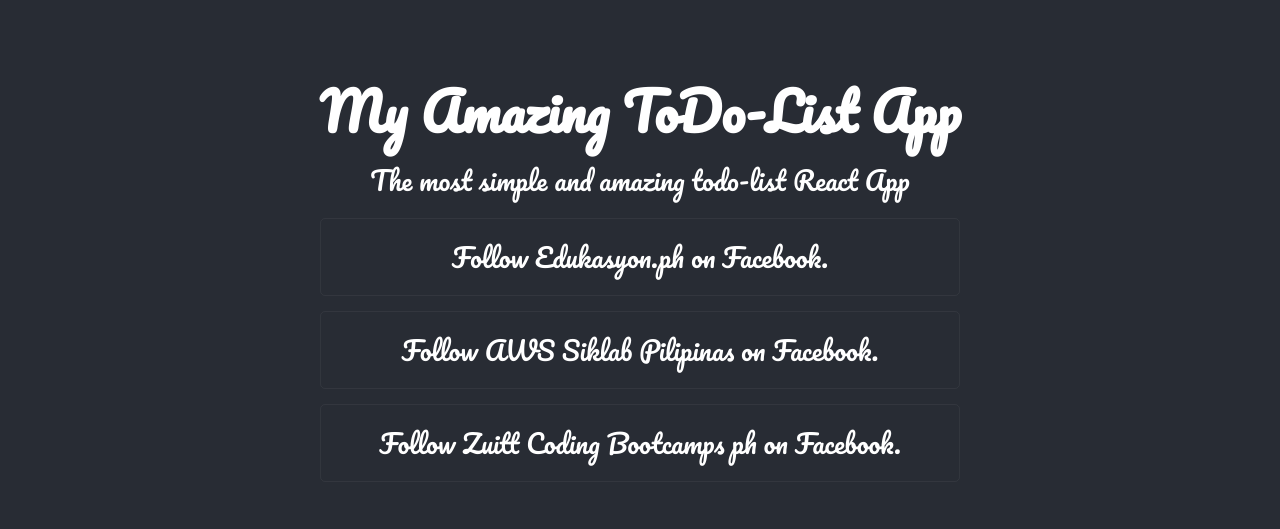
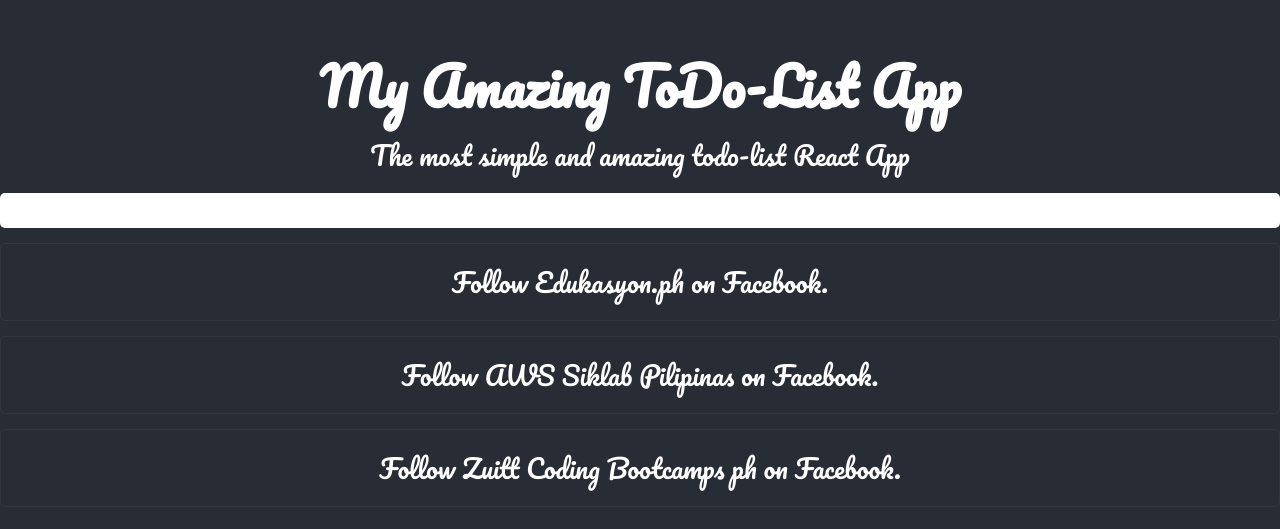
Before and after one commit to zelle018/FCB-React-AWS, a React app: page / in a window 1280 px wide. Shown: the part 119-648 px from the top of the page. Built offline with nearby package versions, Linux system fonts and the light colour scheme.

Commit message:
Create a container for task items

```diff
--- a/src/index.css
+++ b/src/index.css
@@ -27,7 +27,7 @@
 
 ul {
   list-style: none;
-  width: 50%;
+  width: 100%;
 }
 
 .tasks-item {
@@ -36,3 +36,11 @@
   padding: 15px;
   border-radius: 5px;
 }
+
+.task-input{
+	width: 100%;
+	padding: 10px;
+	border-radius: 5px;
+	margin-bottom: 15px;
+	border: none;
+}
--- a/src/index.js
+++ b/src/index.js
@@ -17,12 +17,15 @@
 		"Follow Zuitt Coding Bootcamps ph on Facebook."
 	];
 	return (
+		<>
+			<input className="task-input"/>
 			<ul>
 				{taskItemsList.map((task, index) => {
 					console.log(task, index);
 					return <Task key={index} taskName={task}/>
 				})}
 			</ul>
+		</>
 	);
 }
 
```
Lines whose indentation alone changed are shown as unchanged.
